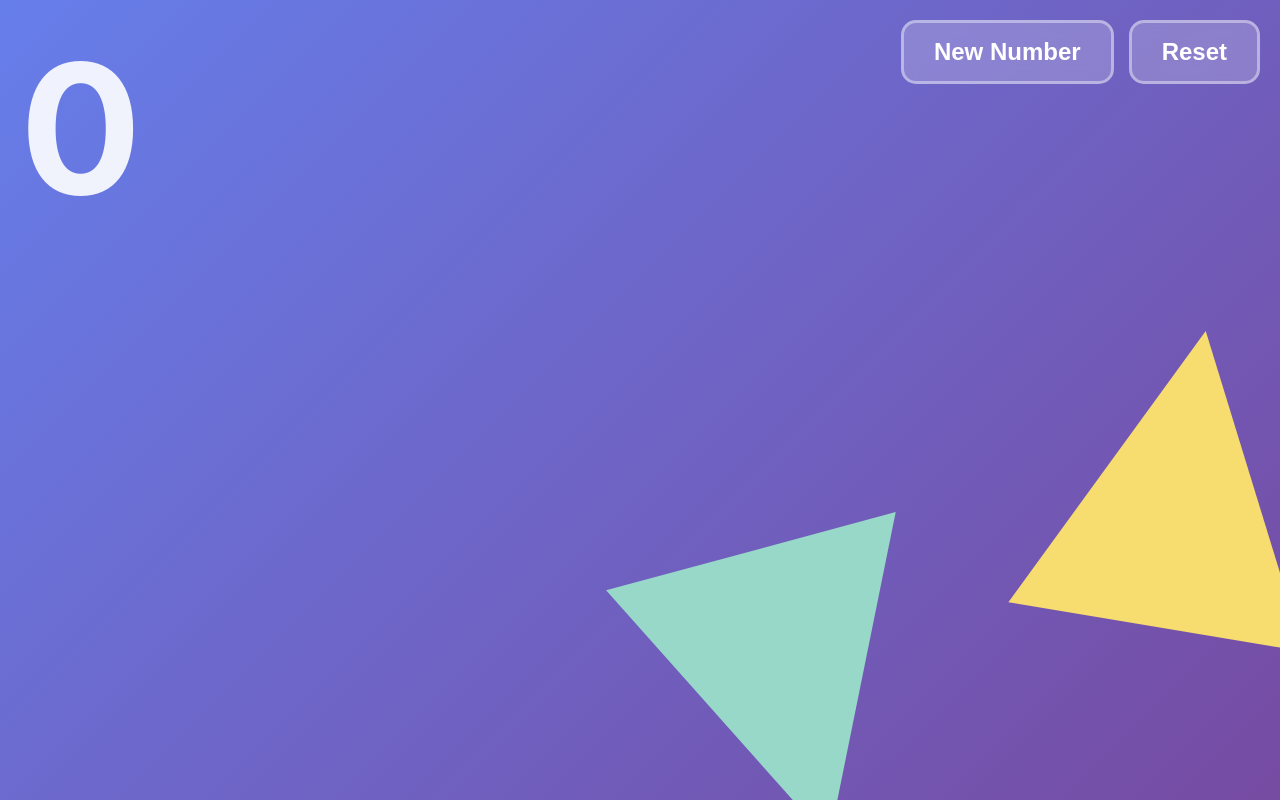
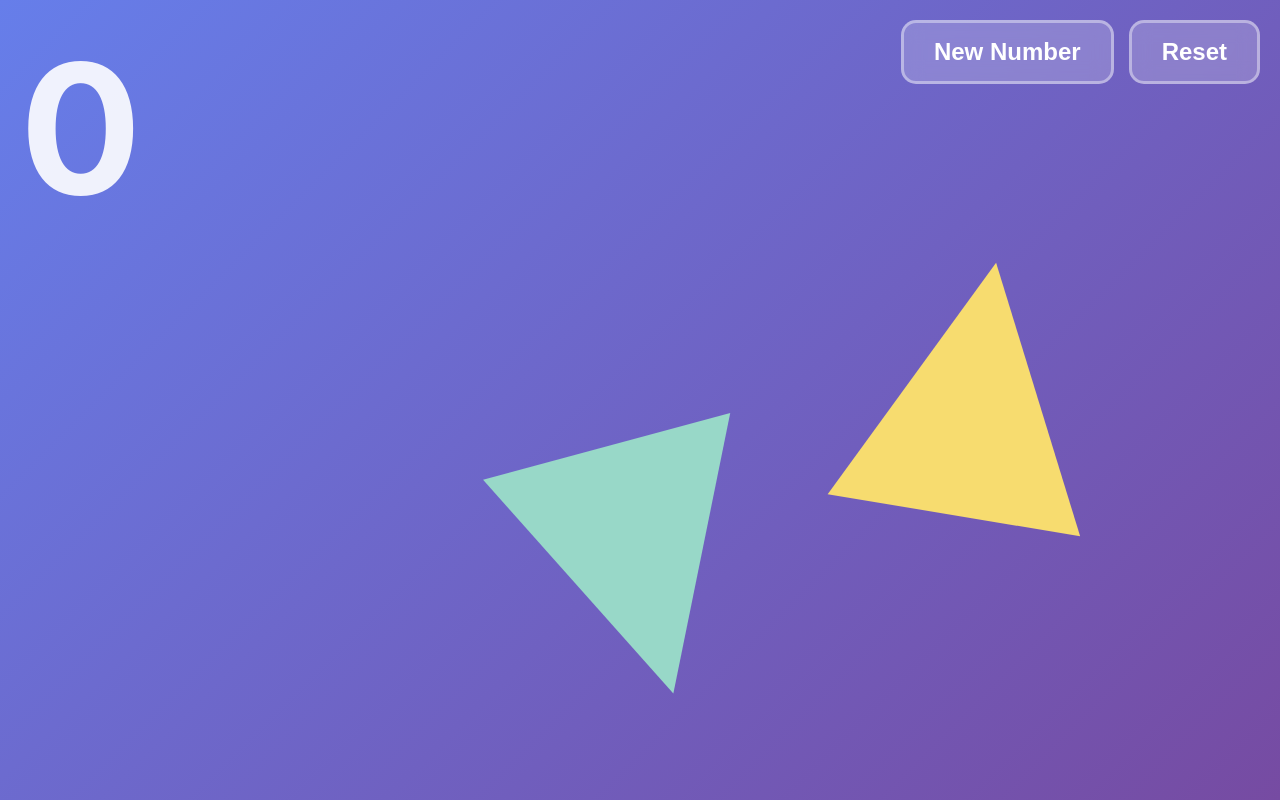
Before and after one commit to zip184/counting-practice, a React (Create React App) app: page / in a window 1280 px wide. Built offline with nearby package versions, Linux system fonts and the light colour scheme.

Commit message:
Fixed smaller viewports

```diff
--- a/src/App.js
+++ b/src/App.js
@@ -19,7 +19,7 @@ function App() {
     explodingShapesRef.current = explodingShapes;
   }, [shapes, explodingShapes]);
 
-  const SHAPE_SIZE = 300; // Size in pixels
+  const SHAPE_SIZE = 20; // Size in viewport width units (vw)
   const shapeTypes = ["circle", "square", "triangle", "star", "heart"];
   const colors = [
     "#FF6B6B",
@@ -33,11 +33,9 @@ function App() {
   ];
 
   const checkOverlap = (x, y, existingShapes) => {
-    // Shapes are 300px and positioned as percentage of viewport
-    // On a 1920px wide screen, 300px = ~15.6% of width
-    // On a 1280px wide screen, 300px = ~23.4% of width
-    // Use 40% as safe minimum distance to ensure no overlap on any screen size
-    const minDistancePercent = 40;
+    // Shapes are now 20vw, so we need at least 20vw distance + some buffer
+    // Use 25% as safe minimum distance to ensure no overlap
+    const minDistancePercent = 25;
 
     for (const shape of existingShapes) {
       const distance = Math.sqrt(
@@ -54,8 +52,10 @@ function App() {
 
   const generatePosition = (existingShapes, maxAttempts = 100) => {
     for (let i = 0; i < maxAttempts; i++) {
-      const x = Math.random() * 70 + 15; // 15-85% (wider range)
-      const y = Math.random() * 60 + 20; // 20-80% (taller range)
+      // Shapes are 20vw wide, so keep them between 10-70% to prevent edge overflow
+      // Vertical range 15-65% to account for shape height
+      const x = Math.random() * 60 + 10; // 10-70%
+      const y = Math.random() * 50 + 15; // 15-65%
       console.log(`Attempt ${i + 1}: Testing position (${x}, ${y})`);
       if (!checkOverlap(x, y, existingShapes)) {
         console.log(`✓ Position (${x}, ${y}) accepted!`);
@@ -65,8 +65,8 @@ function App() {
     // Fallback if no position found
     console.warn(`⚠️ FALLBACK: Could not find non-overlapping position after ${maxAttempts} attempts, using random position anyway`);
     const fallbackPos = {
-      x: Math.random() * 70 + 15,
-      y: Math.random() * 60 + 20,
+      x: Math.random() * 60 + 10,
+      y: Math.random() * 50 + 15,
     };
     console.log(`Fallback position: (${fallbackPos.x}, ${fallbackPos.y})`);
     return fallbackPos;
@@ -214,8 +214,8 @@ function App() {
             style={{
               ...style,
               backgroundColor: shape.color,
-              width: `${SHAPE_SIZE}px`,
-              height: `${SHAPE_SIZE}px`,
+              width: `${SHAPE_SIZE}vw`,
+              height: `${SHAPE_SIZE}vw`,
             }}
             onClick={(e) => handleShapeClick(e, shape.id)}
           />
@@ -228,8 +228,8 @@ function App() {
             style={{
               ...style,
               backgroundColor: shape.color,
-              width: `${SHAPE_SIZE}px`,
-              height: `${SHAPE_SIZE}px`,
+              width: `${SHAPE_SIZE}vw`,
+              height: `${SHAPE_SIZE}vw`,
             }}
             onClick={(e) => handleShapeClick(e, shape.id)}
           />
@@ -242,9 +242,9 @@ function App() {
             style={{
               ...style,
               borderBottomColor: shape.color,
-              borderLeftWidth: `${SHAPE_SIZE / 2}px`,
-              borderRightWidth: `${SHAPE_SIZE / 2}px`,
-              borderBottomWidth: `${SHAPE_SIZE}px`,
+              borderLeftWidth: `${SHAPE_SIZE / 2}vw`,
+              borderRightWidth: `${SHAPE_SIZE / 2}vw`,
+              borderBottomWidth: `${SHAPE_SIZE}vw`,
             }}
             onClick={(e) => handleShapeClick(e, shape.id)}
           />
@@ -257,7 +257,7 @@ function App() {
             style={{
               ...style,
               color: shape.color,
-              fontSize: `${SHAPE_SIZE}px`,
+              fontSize: `${SHAPE_SIZE}vw`,
             }}
             onClick={(e) => handleShapeClick(e, shape.id)}
           >
@@ -272,7 +272,7 @@ function App() {
             style={{
               ...style,
               color: shape.color,
-              fontSize: `${SHAPE_SIZE}px`,
+              fontSize: `${SHAPE_SIZE}vw`,
             }}
             onClick={(e) => handleShapeClick(e, shape.id)}
           >
```
